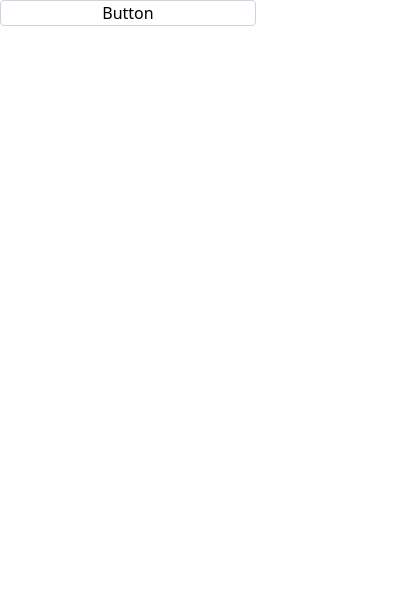
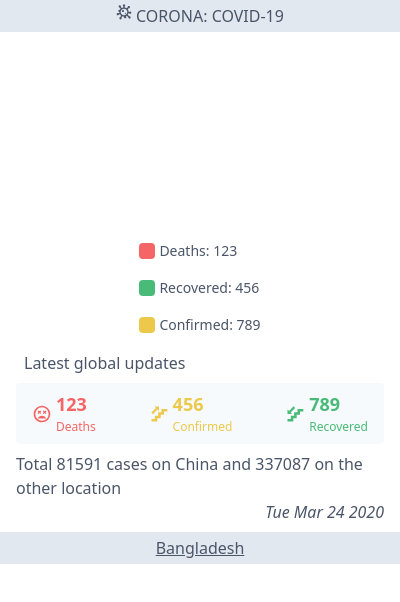
Before and after one commit to mazik/corona-tracker, a browser extension: page src/view/popup.html in a window 400 px wide. Drawn offline with nearby package versions, Linux system fonts and the light colour scheme; files that its build step writes are made by us from their sources; files whose address does not match are found by name.

Commit message:
Complete UI

```diff
--- a/src/view/popup.html
+++ b/src/view/popup.html
@@ -8,6 +8,75 @@
   <link rel="stylesheet" href="css/popup.css">
 </head>
 <body>
-  <button class="outline-none focus:shadow-outline rounded border border-gray-400 bg-white w-64">Button</button>
+  <section class="w-full overflow-hidden bg-white">
+    <header class="p-1 bg-gray-300">
+      <h1 class="flex justify-center text-gray-700">
+        <svg class="w-4 h-4 fill-current" viewBox="0 0 24 24">
+          <path d="M12 .5a1.746 1.746 0 00-1 3.18v1.4c-.9.13-1.74.42-2.5.86L7.39 4.35c.19-.52.14-1.12-.2-1.6C6.84 2.26 6.3 2 5.75 2c-.35 0-.7.1-1 .32-.79.55-.99 1.64-.43 2.43.34.49.88.75 1.43.75l1.18 1.68c-.43.43-.77.91-1.06 1.44-.2-.08-.41-.12-.62-.12-.45 0-.9.17-1.25.5-.67.7-.67 1.8 0 2.5.29.27.64.42 1 .5 0 .54.07 1.06.18 1.56l-1.31.35c-.31-.26-.71-.41-1.12-.41-.15 0-.31 0-.46.06a1.752 1.752 0 00-1.23 2.15C1.27 16.5 2 17 2.75 17c.15 0 .3 0 .46-.06.57-.16 1-.58 1.18-1.1l1.51-.41c.45.79 1.05 1.49 1.75 2.07l-1.1 2c-.55.08-1.05.39-1.34.92a1.749 1.749 0 103.08 1.66c.28-.52.27-1.12.02-1.61l1.07-1.97c.81.32 1.69.5 2.62.5h.18c-.13.26-.18.56-.18.88.08.92.84 1.62 1.75 1.62h.13c.97-.08 1.69-.92 1.62-1.88-.04-.5-.29-.94-.65-1.23.47-.21.92-.48 1.34-.79l2.34 2.34c-.1.56.06 1.13.47 1.56.35.33.8.5 1.25.5s.9-.17 1.25-.5c.67-.7.67-1.8 0-2.5-.35-.33-.8-.5-1.25-.5-.1 0-.2 0-.31.03l-2.34-2.34c.49-.65.87-1.39 1.11-2.19h1.11A1.746 1.746 0 0023 13a1.746 1.746 0 00-3.18-1H19c0-1.57-.5-3-1.4-4.19l1.34-1.34c.11.03.21.03.31.03.45 0 .9-.17 1.25-.5.67-.69.67-1.8 0-2.5-.35-.33-.8-.5-1.25-.5s-.9.17-1.25.5c-.41.43-.57 1-.47 1.56L16.19 6.4c-.92-.69-2-1.15-3.19-1.32v-1.4A1.746 1.746 0 0012 .5M12 17c-2.76 0-5-2.24-5-5s2.24-5 5-5 5 2.24 5 5-2.24 5-5 5m-1.5-8C9.67 9 9 9.67 9 10.5s.67 1.5 1.5 1.5 1.5-.67 1.5-1.5S11.33 9 10.5 9m3.5 4c-.55 0-1 .45-1 1s.45 1 1 1 1-.45 1-1-.45-1-1-1z"/>
+        </svg>
+        <span class="ml-1 uppercase">Corona: Covid-19</span>
+      </h1>
+    </header>
+    <main class="p-4 pb-0">
+      <div class="flex flex-col">
+        <canvas id="chart"></canvas>
+        <div class="mx-auto">
+          <div class="flex items-center py-2">
+            <div class="w-4 h-4 rounded bg-red-500"></div>
+            <p class="ml-1 text-gray-700 text-sm">Deaths: 123</p>
+          </div>
+          <div class="flex items-center py-2">
+            <div class="w-4 h-4 rounded bg-green-500"></div>
+            <p class="ml-1 text-gray-700 text-sm">Recovered: 456</p>
+          </div>
+          <div class="flex items-center py-2">
+            <div class="w-4 h-4 rounded bg-yellow-500"></div>
+            <p class="ml-1 text-gray-700 text-sm">Confirmed: 789</p>
+          </div>
+        </div>
+      </div>
+      <div>
+        <h2 class="p-2 text-gray-700">Latest global updates</h2>
+        <div class="flex justify-between flex-wrap px-4 bg-gray-100 rounded">
+          <div class="flex items-center text-red-500">
+            <svg class="w-5 h-5 fill-current" viewBox="0 0 24 24">
+              <path d="M12 2C6.47 2 2 6.47 2 12s4.47 10 10 10a10 10 0 0010-10c0-5.53-4.5-10-10-10m0 18a8 8 0 01-8-8 8 8 0 018-8 8 8 0 018 8 8 8 0 01-8 8m4.18-12.24l-1.06 1.06-1.06-1.06L13 8.82l1.06 1.06L13 10.94 14.06 12l1.06-1.06L16.18 12l1.06-1.06-1.06-1.06 1.06-1.06-1.06-1.06M7.82 12l1.06-1.06L9.94 12 11 10.94 9.94 9.88 11 8.82 9.94 7.76 8.88 8.82 7.82 7.76 6.76 8.82l1.06 1.06-1.06 1.06L7.82 12M12 14c-2.33 0-4.31 1.46-5.11 3.5h10.22c-.8-2.04-2.78-3.5-5.11-3.5z"/>
+            </svg>
+            <div class="ml-1">
+              <h3 class="text-lg font-bold">123</h3>
+              <p class="text-xs">Deaths</p>
+            </div>
+          </div>
+          <div class="flex items-center text-yellow-500 p-2">
+            <svg class="w-5 h-5 fill-current" viewBox="0 0 24 24">
+              <path d="M15 6h7v3h-4v4h-4v4h-4v4H3v-3h4v-4h4v-4h4V6m-4.83.66l-5.51 5.51-1.83-1.83 5.51-5.51L6.5 3H12v5.5l-1.83-1.84z"/>
+            </svg>
+            <div class="ml-1">
+              <h3 class="text-lg font-bold">456</h3>
+              <p class="text-xs">Confirmed</p>
+            </div>
+          </div>
+          <div class="flex items-center text-green-500">
+            <svg class="w-5 h-5 fill-current" viewBox="0 0 24 24">
+              <path d="M15 6h7v3h-4v4h-4v4h-4v4H3v-3h4v-4h4v-4h4V6M4.83 8.34l5.51-5.51 1.83 1.83-5.51 5.51L8.5 12H3V6.5l1.83 1.84z"/>
+            </svg>
+            <div class="ml-1">
+              <h3 class="text-lg font-bold">789</h3>
+              <p class="text-xs">Recovered</p>
+            </div>
+          </div>
+        </div>
+        <div class="py-2">
+          <p class="text-gray-700">Total 81591 cases on China and 337087 on the other location</p>
+          <p class="text-gray-700 italic text-right">Tue Mar 24 2020</p>
+        </div>
+      </div>
+    </main>
+    <footer class="p-1 bg-gray-300">
+      <p class="text-gray-700 text-center underline">Bangladesh</p>
+    </footer>
+  </section>
+
+  <script src="js/popup.js"></script>
 </body>
 </html>
```
